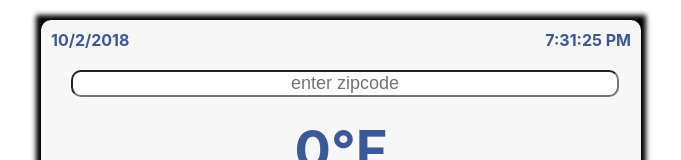
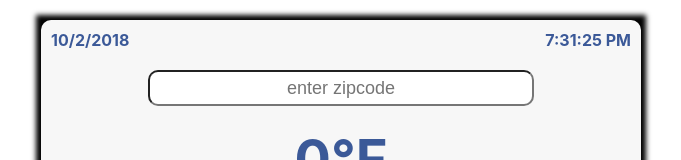
Before and after one commit to marshall405/another-weather-app, a React (Create React App) app: page / in a window 1280 px wide. Shown: the top 160 px of the page, without its empty margins (299-980 px from the left). Built offline with nearby package versions, Linux system fonts and the light colour scheme; no server answers.

Commit message:
adjust input width

```diff
--- a/src/Input.js
+++ b/src/Input.js
@@ -1,10 +1,12 @@
 import React from 'react';
 
 const inputStyle = {
-    width: '100%',
+    margin: '0 auto',
+    width: '70%',
     fontSize: 18,
     textAlign: 'center',
-    borderRadius: 10
+    borderRadius: 10,
+    height: 30
 }
 
 export class Input extends React.Component {
@@ -32,7 +34,7 @@ export class Input extends React.Component {
     }
     render() {
         return (
-            <form onSubmit={this.handleSubmit}>
+            <form style={{textAlign:'center'}}onSubmit={this.handleSubmit}>
                 <input style={inputStyle} type='text' maxLength='5' placeholder='enter zipcode' onChange={this.handleUserInput} value={this.state.zip} />
             </form>
         )
```
